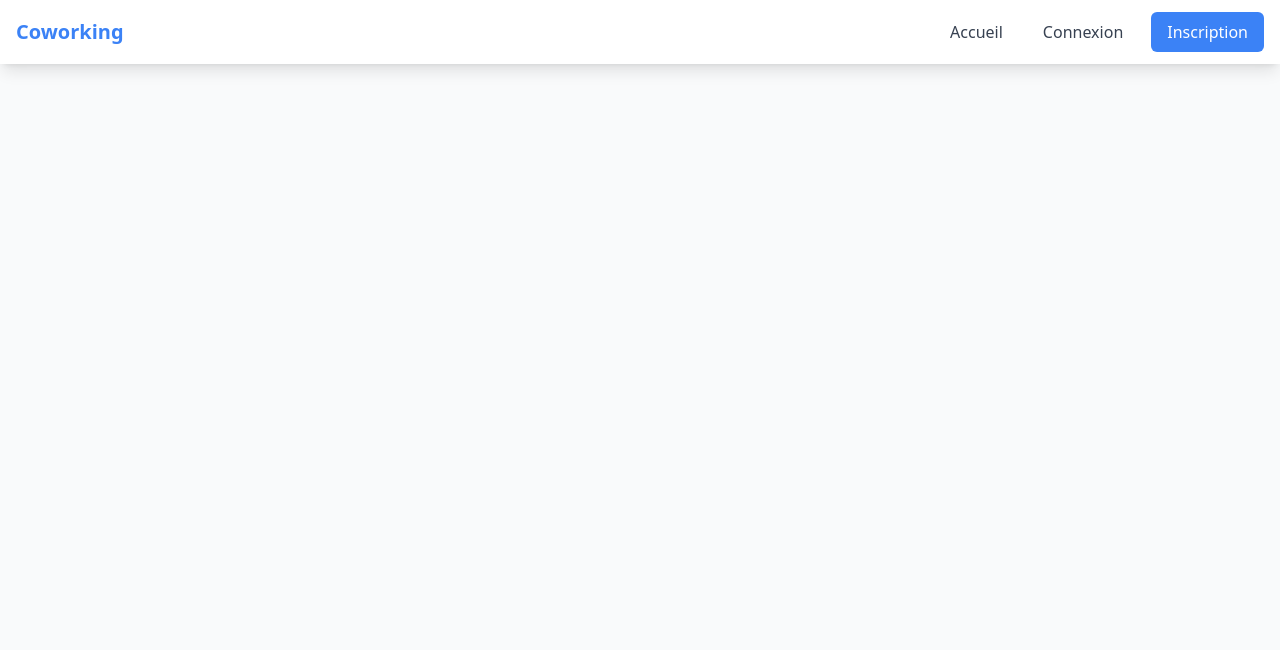
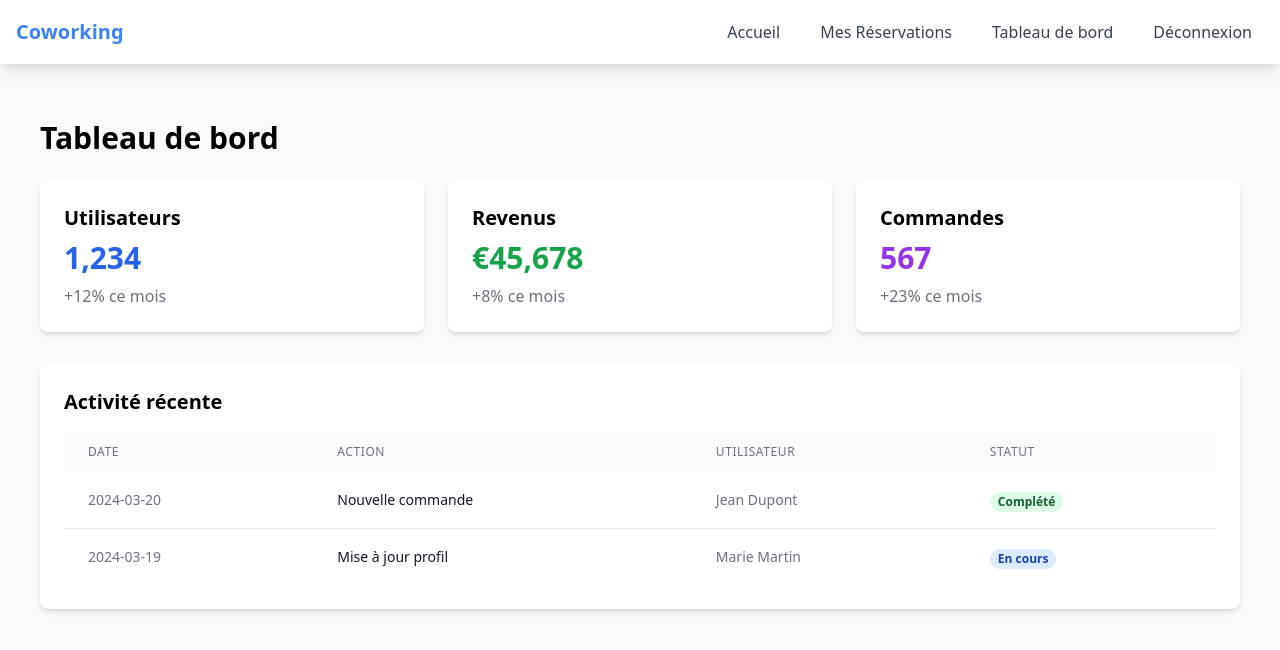
Before and after one commit to YounoussKouakou/projet-final, a React (Vite) app: page /dashboard in a window 1280 px wide. Shown: the top 650 px of the page. Built offline with nearby package versions, Linux system fonts and the light colour scheme.

Commit message:
ajout tableau de reservation et Dashbord

```diff
--- a/src/App.jsx
+++ b/src/App.jsx
@@ -4,6 +4,7 @@ import Home from './pages/Home'
 import Login from './pages/Login'
 import Register from './pages/Register'
 import Reservations from './pages/Reservations'
+import Dashboard from './components/Dashboard'
 
 function App() {
   return (
@@ -15,6 +16,7 @@ function App() {
           <Route path="/login" element={<Login />} />
           <Route path="/register" element={<Register />} />
           <Route path="/reservations" element={<Reservations />} />
+          <Route path="/dashboard" element={<Dashboard />} />
         </Routes>
       </main>
     </div>
--- /dev/null
+++ b/src/components/Dashboard.jsx
@@ -0,0 +1,73 @@
+import React from 'react';
+
+const Dashboard = () => {
+  return (
+    <div className="p-6">
+      <h1 className="text-3xl font-bold mb-6">Tableau de bord</h1>
+
+      <div className="grid grid-cols-1 md:grid-cols-2 lg:grid-cols-3 gap-6">
+        {/* Carte statistique 1 */}
+        <div className="bg-white rounded-lg shadow-md p-6">
+          <h2 className="text-xl font-semibold mb-2">Utilisateurs</h2>
+          <p className="text-3xl font-bold text-blue-600">1,234</p>
+          <p className="text-gray-500 mt-2">+12% ce mois</p>
+        </div>
+
+        {/* Carte statistique 2 */}
+        <div className="bg-white rounded-lg shadow-md p-6">
+          <h2 className="text-xl font-semibold mb-2">Revenus</h2>
+          <p className="text-3xl font-bold text-green-600">€45,678</p>
+          <p className="text-gray-500 mt-2">+8% ce mois</p>
+        </div>
+
+        {/* Carte statistique 3 */}
+        <div className="bg-white rounded-lg shadow-md p-6">
+          <h2 className="text-xl font-semibold mb-2">Commandes</h2>
+          <p className="text-3xl font-bold text-purple-600">567</p>
+          <p className="text-gray-500 mt-2">+23% ce mois</p>
+        </div>
+      </div>
+
+      {/* Graphique ou tableau récent */}
+      <div className="mt-8 bg-white rounded-lg shadow-md p-6">
+        <h2 className="text-xl font-semibold mb-4">Activité récente</h2>
+        <div className="overflow-x-auto">
+          <table className="min-w-full">
+            <thead>
+              <tr className="bg-gray-50">
+                <th className="px-6 py-3 text-left text-xs font-medium text-gray-500 uppercase tracking-wider">Date</th>
+                <th className="px-6 py-3 text-left text-xs font-medium text-gray-500 uppercase tracking-wider">Action</th>
+                <th className="px-6 py-3 text-left text-xs font-medium text-gray-500 uppercase tracking-wider">Utilisateur</th>
+                <th className="px-6 py-3 text-left text-xs font-medium text-gray-500 uppercase tracking-wider">Statut</th>
+              </tr>
+            </thead>
+            <tbody className="bg-white divide-y divide-gray-200">
+              <tr>
+                <td className="px-6 py-4 whitespace-nowrap text-sm text-gray-500">2024-03-20</td>
+                <td className="px-6 py-4 whitespace-nowrap text-sm text-gray-900">Nouvelle commande</td>
+                <td className="px-6 py-4 whitespace-nowrap text-sm text-gray-500">Jean Dupont</td>
+                <td className="px-6 py-4 whitespace-nowrap">
+                  <span className="px-2 inline-flex text-xs leading-5 font-semibold rounded-full bg-green-100 text-green-800">
+                    Complété
+                  </span>
+                </td>
+              </tr>
+              <tr>
+                <td className="px-6 py-4 whitespace-nowrap text-sm text-gray-500">2024-03-19</td>
+                <td className="px-6 py-4 whitespace-nowrap text-sm text-gray-900">Mise à jour profil</td>
+                <td className="px-6 py-4 whitespace-nowrap text-sm text-gray-500">Marie Martin</td>
+                <td className="px-6 py-4 whitespace-nowrap">
+                  <span className="px-2 inline-flex text-xs leading-5 font-semibold rounded-full bg-blue-100 text-blue-800">
+                    En cours
+                  </span>
+                </td>
+              </tr>
+            </tbody>
+          </table>
+        </div>
+      </div>
+    </div>
+  );
+};
+
+export default Dashboard;
--- a/src/components/Navbar.jsx
+++ b/src/components/Navbar.jsx
@@ -3,7 +3,7 @@ import { useState } from 'react'
 
 function Navbar() {
   // TODO: Replace with actual auth state management
-  const [isAuthenticated, setIsAuthenticated] = useState(false)
+  const [isAuthenticated, setIsAuthenticated] = useState(true) // Temporairement mis à true pour le test
 
   const handleLogout = () => {
     setIsAuthenticated(false)
@@ -26,12 +26,20 @@ function Navbar() {
               Accueil
             </Link>
             {isAuthenticated && (
+              <>
                 <Link
                   to="/reservations"
                   className="text-gray-700 hover:text-primary px-3 py-2 rounded-md"
                 >
                   Mes Réservations
                 </Link>
+                <Link
+                  to="/dashboard"
+                  className="text-gray-700 hover:text-primary px-3 py-2 rounded-md"
+                >
+                  Tableau de bord
+                </Link>
+              </>
             )}
             {isAuthenticated ? (
               <button
```
Lines whose indentation alone changed are shown as unchanged.
